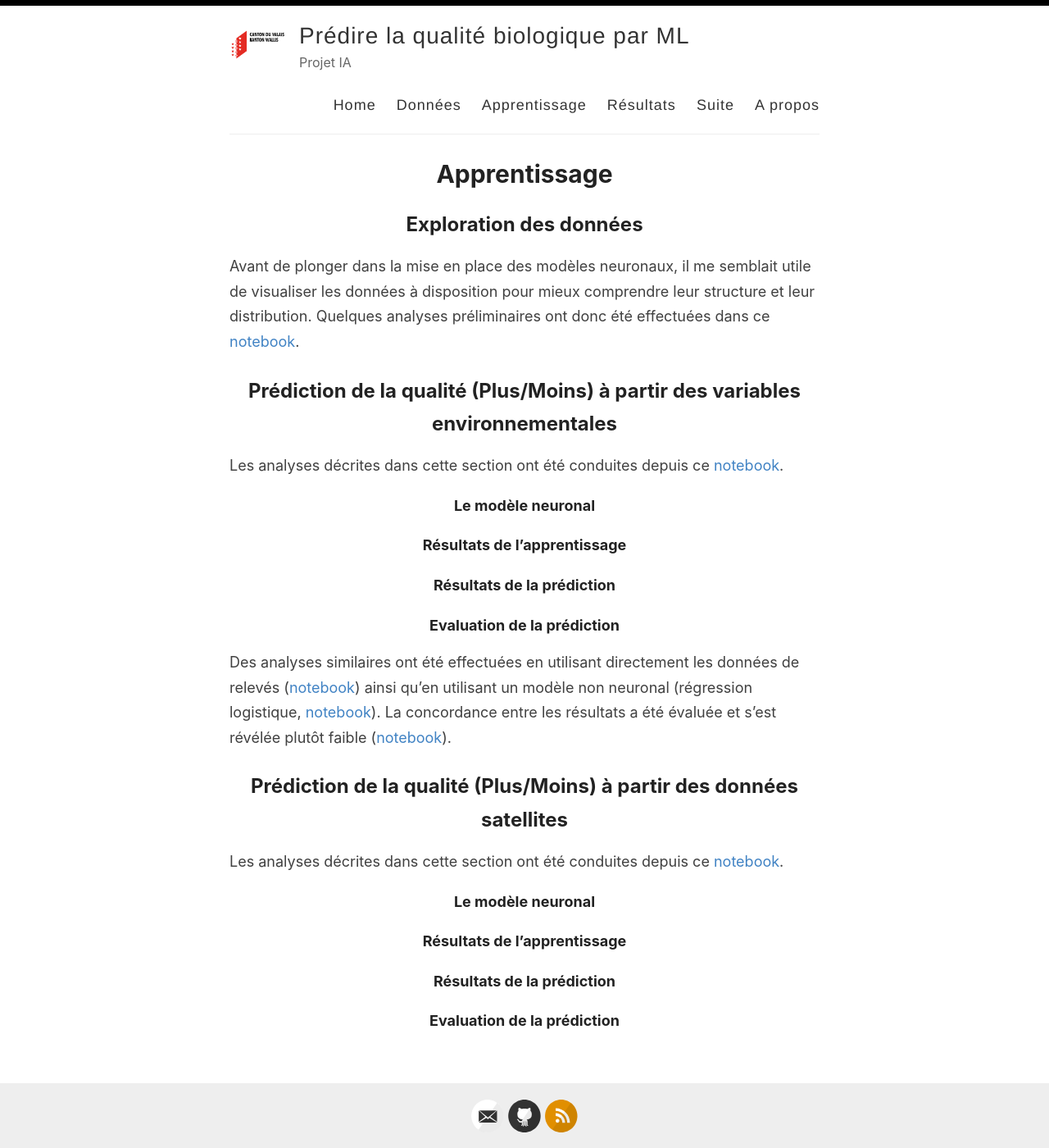
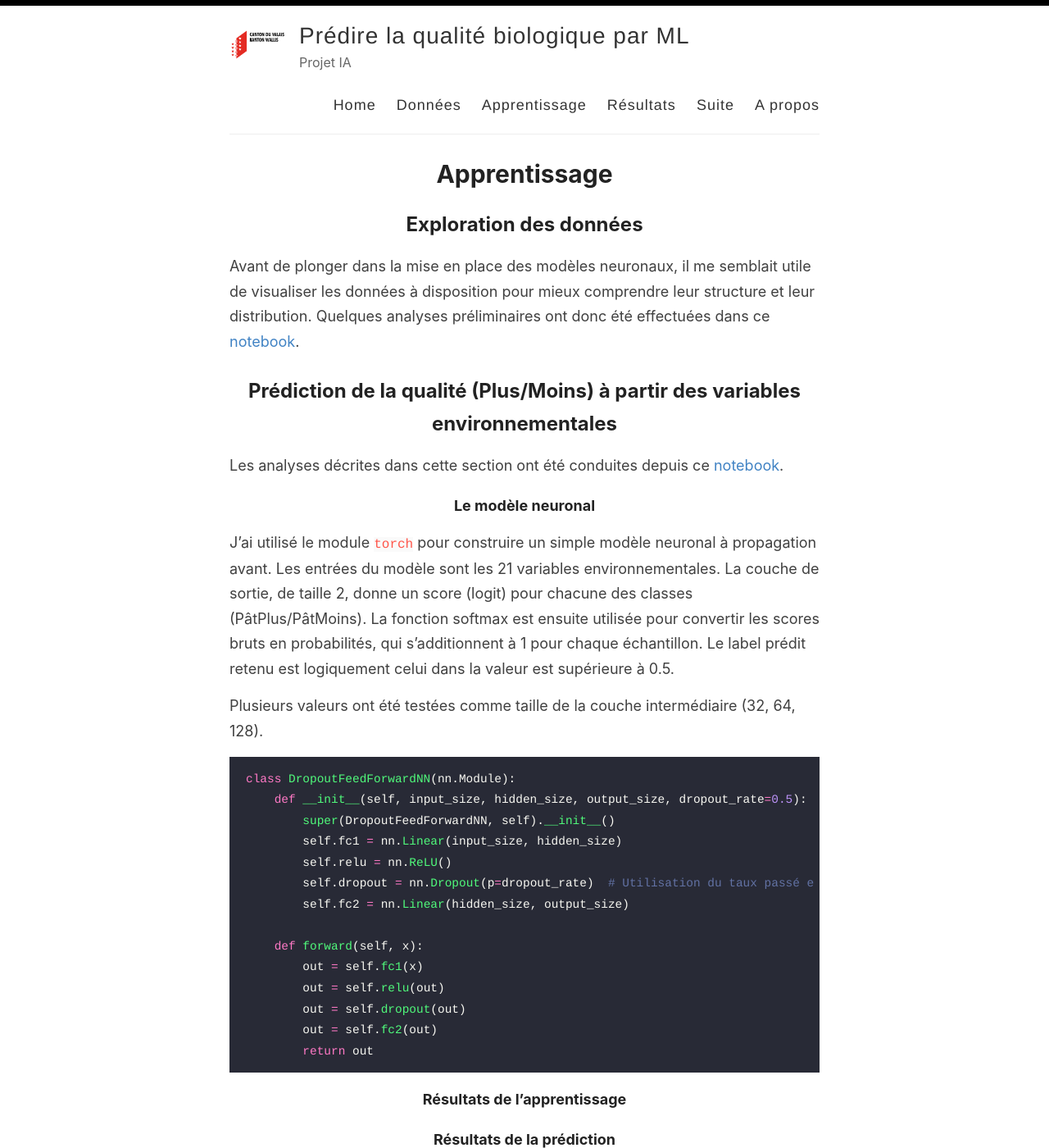
Before and after one commit to sca-opdir/sber-biodiversite-ml-prediction, a Jekyll site: the page built from _pages/apprentissage.md, in a window 1280 px wide and 1400 px high. Shown: the whole window at 82% size. Built offline with Jekyll 4.4.1, drawn with Linux system fonts in a browser that asks for light colours.

Commit message:
Update apprentissage.md

````diff
--- a/_pages/apprentissage.md
+++ b/_pages/apprentissage.md
@@ -14,6 +14,27 @@ Avant de plonger dans la mise en place des modèles neuronaux, il me semblait ut
 Les analyses décrites dans cette section ont été conduites depuis ce [notebook](https://www.kaggle.com/code/mzufferey/sber-data-vm-p-turage-corrv4).
 
 #### Le modèle neuronal
+
+J'ai utilisé le module `torch` pour construire un simple modèle neuronal à propagation avant. Les entrées du modèle sont les 21 variables environnementales. La couche de sortie, de taille 2, donne un score (logit) pour chacune des classes (PâtPlus/PâtMoins). La fonction softmax est ensuite utilisée pour convertir les scores bruts en probabilités, qui s'additionnent à 1 pour chaque échantillon. Le label prédit retenu est logiquement celui dans la valeur est supérieure à 0.5.
+
+Plusieurs valeurs ont été testées comme taille de la couche intermédiaire (32, 64, 128).
+
+```python
+class DropoutFeedForwardNN(nn.Module):
+    def __init__(self, input_size, hidden_size, output_size, dropout_rate=0.5):
+        super(DropoutFeedForwardNN, self).__init__()
+        self.fc1 = nn.Linear(input_size, hidden_size)
+        self.relu = nn.ReLU()
+        self.dropout = nn.Dropout(p=dropout_rate)  # Utilisation du taux passé en argument
+        self.fc2 = nn.Linear(hidden_size, output_size)
+
+    def forward(self, x):
+        out = self.fc1(x)
+        out = self.relu(out)
+        out = self.dropout(out)
+        out = self.fc2(out)
+        return out
+```
 
 #### Résultats de l'apprentissage
 
````
